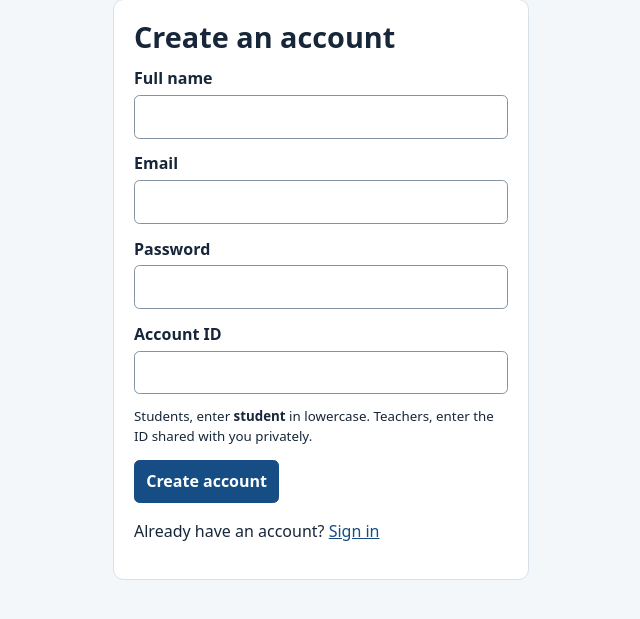
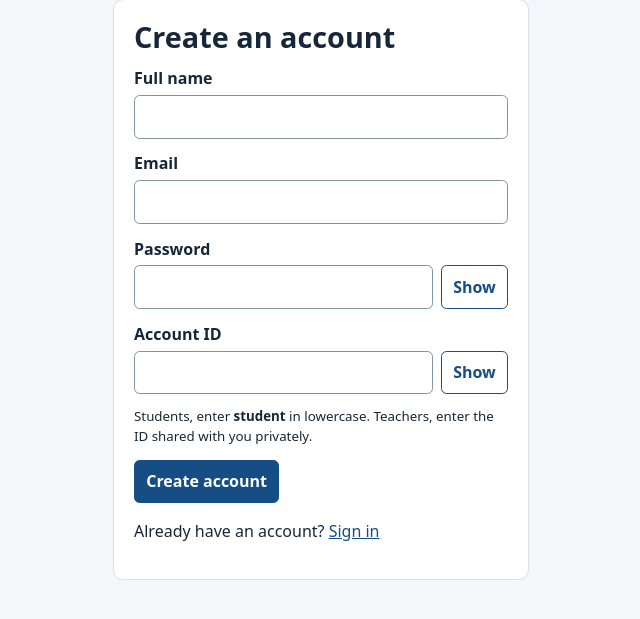
Before and after one commit to Torettosaviour17/Netisens-project-, a Flask app: page /register in a window 1280 px wide. Shown: the part 68-687 px from the top of the page, without its empty margins (319-959 px from the left). Run offline with Flask 3, Linux system fonts and the light colour scheme; some libraries are stand-ins or nearby versions.

Commit message:
Add show and hide controls to portal forms

```diff
--- a/public/static/style.css
+++ b/public/static/style.css
@@ -23,3 +23,7 @@ a { color: #154d84; overflow-wrap: anywhere; }
 table { border-collapse: collapse; width: 100%; }
 th, td { text-align: left; padding: .65rem; border-bottom: 1px solid #d7e0e8; }
 th { background: #edf2f7; }
+
+.visibility-field { display: grid; gap: .3rem; }
+.visibility-row { display: flex; gap: .5rem; }
+.visibility-row input { min-width: 0; }
--- /dev/null
+++ b/public/static/visibility.js
@@ -0,0 +1,11 @@
+for (const button of document.querySelectorAll("[data-show-field]")) {
+  const input = document.getElementById(button.dataset.showField);
+  const label = input.labels[0].textContent.toLowerCase();
+  button.hidden = false;
+  button.addEventListener("click", () => {
+    const show = input.type === "password";
+    input.type = show ? "text" : "password";
+    button.textContent = show ? "Hide" : "Show";
+    button.setAttribute("aria-label", button.textContent + " " + label);
+  });
+}
--- a/templates/register.html
+++ b/templates/register.html
@@ -7,11 +7,24 @@
     <input type="hidden" name="csrf" value="{{ csrf }}">
     <label>Full name <input name="name" autocomplete="name" maxlength="80" required></label>
     <label>Email <input type="email" name="email" autocomplete="email" maxlength="254" required></label>
-    <label>Password <input type="password" name="password" autocomplete="new-password" minlength="8" maxlength="128" required></label>
-    <label>Account ID <input type="password" name="account_id" aria-describedby="id-help" required></label>
+    <div class="visibility-field">
+      <label for="password">Password</label>
+      <div class="visibility-row">
+        <input id="password" type="password" name="password" autocomplete="new-password" minlength="8" maxlength="128" required>
+        <button type="button" class="secondary" data-show-field="password" aria-controls="password" aria-label="Show password" hidden>Show</button>
+      </div>
+    </div>
+    <div class="visibility-field">
+      <label for="account_id">Account ID</label>
+      <div class="visibility-row">
+        <input id="account_id" type="password" name="account_id" aria-describedby="id-help" required>
+        <button type="button" class="secondary" data-show-field="account_id" aria-controls="account_id" aria-label="Show account id" hidden>Show</button>
+      </div>
+    </div>
     <small id="id-help">Students, enter <strong>student</strong> in lowercase. Teachers, enter the ID shared with you privately.</small>
     <button>Create account</button>
   </form>
   <p>Already have an account? <a href="{{ url_for('login') }}">Sign in</a></p>
 </section>
+<script src="/static/visibility.js" defer></script>
 {% endblock %}
```
Also changed, not shown: templates/login.html (+8 -1 lines).
